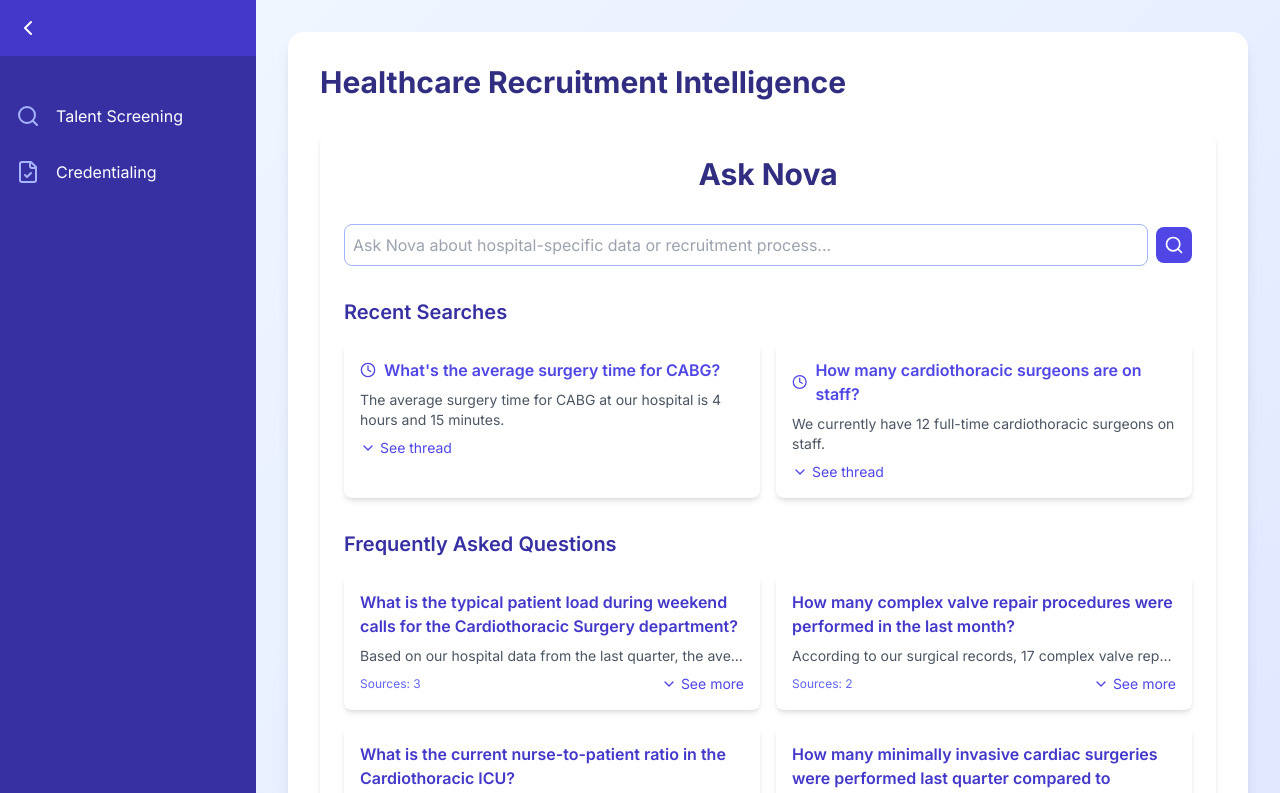
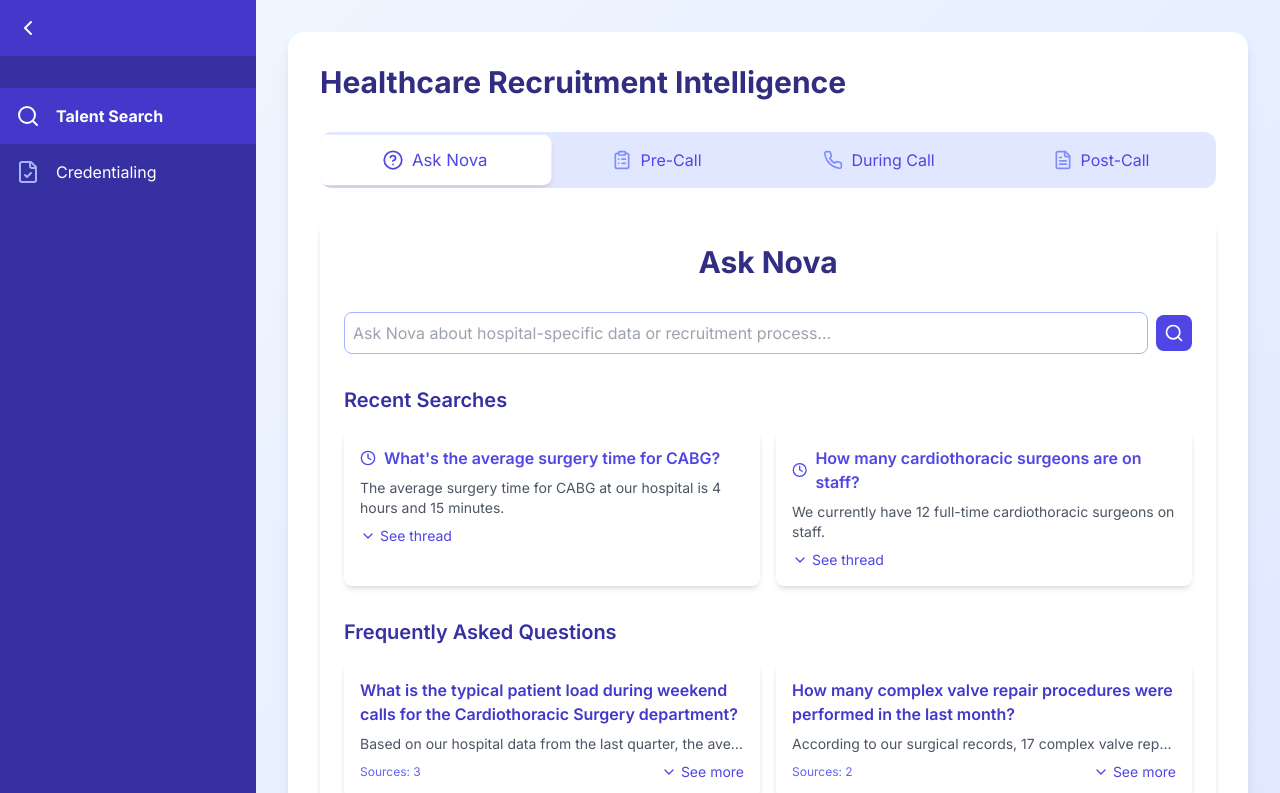
Before and after one commit to Damilare06/healthcare_intelligence, a Next.js app: page / in a window 1280 px wide. Shown: the top 793 px of the page. Built offline with nearby package versions, Linux system fonts and the light colour scheme.

Commit message:
app now works

```diff
--- a/src/app/page.tsx
+++ b/src/app/page.tsx
@@ -1,12 +1,11 @@
 'use client'
 
 import React, { useState } from 'react'
-import { ClipboardList, Phone, FileText, BarChart, HelpCircle, Search } from 'lucide-react'
+import { ClipboardList, Phone, FileText, HelpCircle } from 'lucide-react'
 import AskNova from '@/components/AskNova'
 import PreCallPreparation from '@/components/PreCallPreparation'
 import DuringCall from '@/components/DuringCall'
 import PostCallAnalysis from '@/components/PostCallAnalysis'
-import FollowUpReporting from '@/components/FollowUpReporting'
 
 export default function Home() {
   const [activeTab, setActiveTab] = useState('ask-nova')
@@ -17,13 +16,19 @@ export default function Home() {
     setActiveTab('during-call')
   }
 
+  const tabs = [
+    { id: 'ask-nova', label: 'Ask Nova', icon: HelpCircle },
+    { id: 'pre-call', label: 'Pre-Call', icon: ClipboardList },
+    { id: 'during-call', label: 'During Call', icon: Phone },
+    { id: 'post-call', label: 'Post-Call', icon: FileText },
+  ]
+
   const renderActiveComponent = () => {
     switch (activeTab) {
       case 'ask-nova': return <AskNova />
       case 'pre-call': return <PreCallPreparation onStartCall={handleStartCall} />
       case 'during-call': return <DuringCall candidatePhoneNumber={candidatePhoneNumber} />
       case 'post-call': return <PostCallAnalysis />
-      case 'follow-up': return <FollowUpReporting />
       default: return <AskNova />
     }
   }
@@ -33,7 +38,22 @@ export default function Home() {
       <div className="max-w-6xl mx-auto bg-white rounded-2xl shadow-lg p-8">
         <h1 className="text-3xl font-bold mb-8 text-indigo-900">Healthcare Recruitment Intelligence</h1>
         <div className="w-full">
-          {/* ... (rest of your JSX) */}
+          <div className="flex mb-8 bg-indigo-100 rounded-xl p-1 overflow-x-auto">
+            {tabs.map((tab) => (
+              <button
+                key={tab.id}
+                className={`flex-1 flex items-center justify-center p-3 rounded-lg transition-all duration-300 ease-in-out ${
+                  activeTab === tab.id
+                    ? 'bg-white text-indigo-600 shadow-md transform scale-105'
+                    : 'text-indigo-600 hover:bg-indigo-200'
+                }`}
+                onClick={() => setActiveTab(tab.id)}
+              >
+                <tab.icon className={`w-5 h-5 mr-2 ${activeTab === tab.id ? 'text-indigo-600' : 'text-indigo-400'}`} />
+                {tab.label}
+              </button>
+            ))}
+          </div>
           <div className="mt-8 bg-white rounded-xl shadow-md p-6">
             {renderActiveComponent()}
           </div>
--- a/src/components/Sidebar.tsx
+++ b/src/components/Sidebar.tsx
@@ -12,7 +12,7 @@ const Sidebar: React.FC<SidebarProps> = ({ isOpen, toggleSidebar }) => {
   const pathname = usePathname();
 
   const sidebarItems = [
-    { id: 'talent-search', label: 'Talent Screening', icon: Search, href: '/talent-screening' },
+    { id: 'talent-search', label: 'Talent Search', icon: Search, href: '/' }, // Changed href to '/'
     { id: 'credentialing', label: 'Credentialing', icon: FileCheck, href: '/credentialing' },
   ];
 
```
